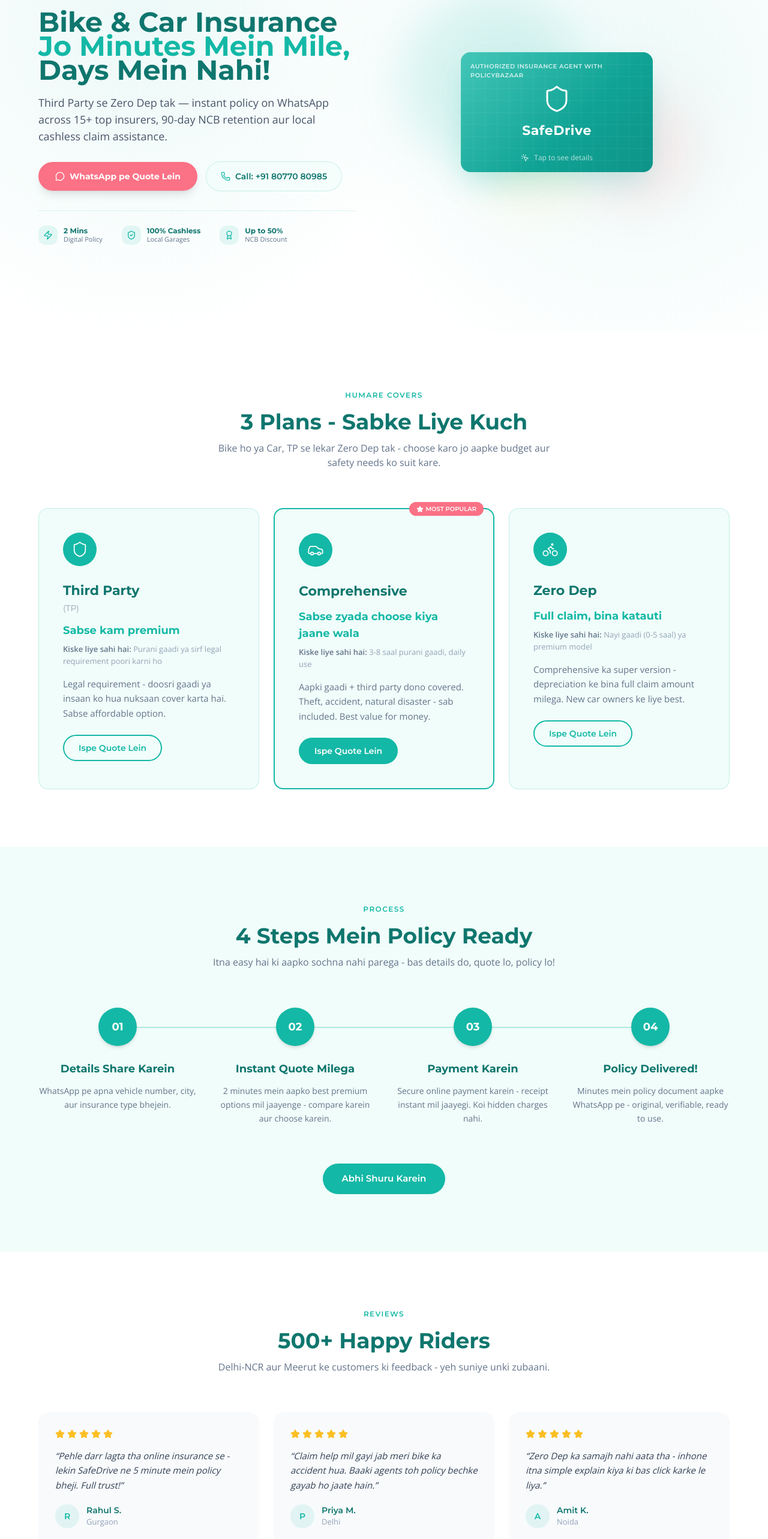
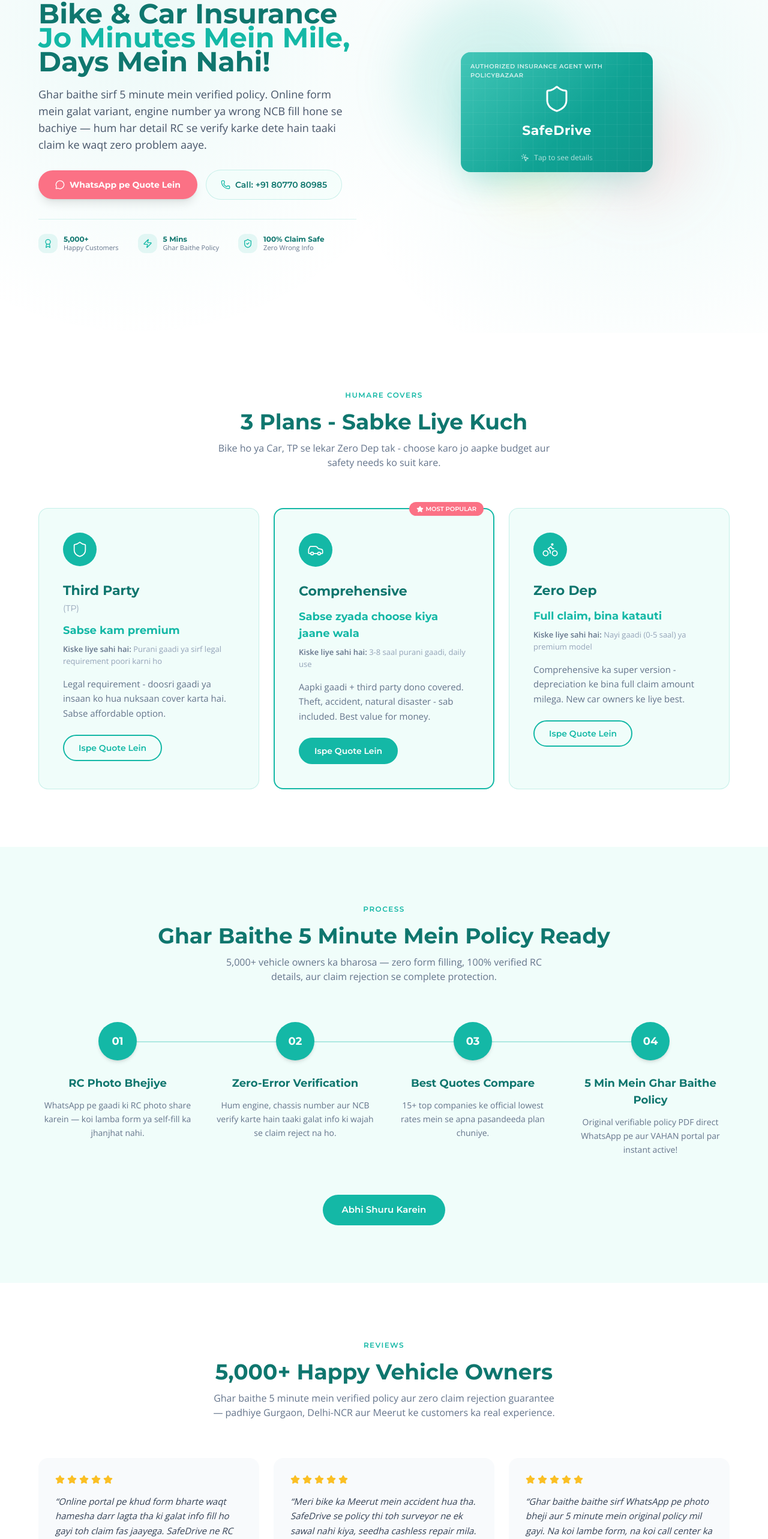
Before and after one commit to rahul867/safedrive-insurance-site, a React (Vite) app: page / in a window 1280 px wide. Shown: the part 181-2747 px from the top of the page at 60% size. Built offline with nearby package versions, Linux system fonts and the light colour scheme.

Commit message:
feat: integrate 5000+ customer proof and zero-error claim safety messaging

```diff
--- a/src/sections/HeroSection.tsx
+++ b/src/sections/HeroSection.tsx
@@ -41,7 +41,7 @@ export default function HeroSection() {
         <div ref={textRef} className="w-full md:w-1/2 md:max-w-[530px] text-center md:text-left z-20">
           <div className="inline-flex items-center gap-2 px-3.5 py-1.5 rounded-full bg-teal/10 border border-teal/20 text-teal text-xs font-bold uppercase tracking-wider mb-5">
             <span className="w-2 h-2 rounded-full bg-emerald-500 animate-pulse" />
-            Fastest Motor Insurance &bull; Gurgaon &bull; Delhi-NCR &bull; Meerut
+            5,000+ Happy Customers &bull; 5 Min Ghar Baithe Insurance
           </div>
 
           <h1 className="font-montserrat font-bold text-3xl sm:text-4xl md:text-[46px] leading-[1.12] text-teal-dark">
@@ -53,7 +53,7 @@ export default function HeroSection() {
           </h1>
 
           <p className="font-opensans text-base md:text-lg text-slate-600 mt-5 leading-relaxed">
-            Third Party se Zero Dep tak — instant policy on WhatsApp across 15+ top insurers, 90-day NCB retention aur local cashless claim assistance.
+            Ghar baithe sirf 5 minute mein verified policy. Online form mein galat variant, engine number ya wrong NCB fill hone se bachiye — hum har detail RC se verify karke dete hain taaki claim ke waqt zero problem aaye.
           </p>
 
           <div className="mt-7 flex flex-col sm:flex-row items-stretch sm:items-center justify-center md:justify-start gap-3.5">
@@ -80,11 +80,21 @@ export default function HeroSection() {
           <div className="mt-8 pt-6 border-t border-teal/15 flex items-center justify-center md:justify-start gap-6 sm:gap-8">
             <div className="flex items-center gap-2.5">
               <div className="w-8 h-8 rounded-lg bg-teal/10 text-teal flex items-center justify-center flex-shrink-0">
+                <Award className="w-4 h-4" />
+              </div>
+              <div className="text-left">
+                <span className="block font-montserrat font-bold text-xs text-teal-dark leading-tight">5,000+</span>
+                <span className="block font-opensans text-[11px] text-slate-500 leading-tight">Happy Customers</span>
+              </div>
+            </div>
+
+            <div className="flex items-center gap-2.5">
+              <div className="w-8 h-8 rounded-lg bg-teal/10 text-teal flex items-center justify-center flex-shrink-0">
                 <Zap className="w-4 h-4" />
               </div>
               <div className="text-left">
-                <span className="block font-montserrat font-bold text-xs text-teal-dark leading-tight">2 Mins</span>
-                <span className="block font-opensans text-[11px] text-slate-500 leading-tight">Digital Policy</span>
+                <span className="block font-montserrat font-bold text-xs text-teal-dark leading-tight">5 Mins</span>
+                <span className="block font-opensans text-[11px] text-slate-500 leading-tight">Ghar Baithe Policy</span>
               </div>
             </div>
 
@@ -93,18 +103,8 @@ export default function HeroSection() {
                 <ShieldCheck className="w-4 h-4" />
               </div>
               <div className="text-left">
-                <span className="block font-montserrat font-bold text-xs text-teal-dark leading-tight">100% Cashless</span>
-                <span className="block font-opensans text-[11px] text-slate-500 leading-tight">Local Garages</span>
-              </div>
-            </div>
-
-            <div className="flex items-center gap-2.5">
-              <div className="w-8 h-8 rounded-lg bg-teal/10 text-teal flex items-center justify-center flex-shrink-0">
-                <Award className="w-4 h-4" />
-              </div>
-              <div className="text-left">
-                <span className="block font-montserrat font-bold text-xs text-teal-dark leading-tight">Up to 50%</span>
-                <span className="block font-opensans text-[11px] text-slate-500 leading-tight">NCB Discount</span>
+                <span className="block font-montserrat font-bold text-xs text-teal-dark leading-tight">100% Claim Safe</span>
+                <span className="block font-opensans text-[11px] text-slate-500 leading-tight">Zero Wrong Info</span>
               </div>
             </div>
           </div>
--- a/src/sections/HowItWorksSection.tsx
+++ b/src/sections/HowItWorksSection.tsx
@@ -9,23 +9,23 @@ gsap.registerPlugin(ScrollTrigger);
 const steps = [
   {
     number: '01',
-    title: 'Details Share Karein',
-    description: 'WhatsApp pe apna vehicle number, city, aur insurance type bhejein.',
+    title: 'RC Photo Bhejiye',
+    description: 'WhatsApp pe gaadi ki RC photo share karein — koi lamba form ya self-fill ka jhanjhat nahi.',
   },
   {
     number: '02',
-    title: 'Instant Quote Milega',
-    description: '2 minutes mein aapko best premium options mil jaayenge - compare karein aur choose karein.',
+    title: 'Zero-Error Verification',
+    description: 'Hum engine, chassis number aur NCB verify karte hain taaki galat info ki wajah se claim reject na ho.',
   },
   {
     number: '03',
-    title: 'Payment Karein',
-    description: 'Secure online payment karein - receipt instant mil jaayegi. Koi hidden charges nahi.',
+    title: 'Best Quotes Compare',
+    description: '15+ top companies ke official lowest rates mein se apna pasandeeda plan chuniye.',
   },
   {
     number: '04',
-    title: 'Policy Delivered!',
-    description: 'Minutes mein policy document aapke WhatsApp pe - original, verifiable, ready to use.',
+    title: '5 Min Mein Ghar Baithe Policy',
+    description: 'Original verifiable policy PDF direct WhatsApp pe aur VAHAN portal par instant active!',
   },
 ];
 
@@ -78,8 +78,8 @@ export default function HowItWorksSection() {
         <div className="section-heading">
           <SectionHeading
             label="PROCESS"
-            title="4 Steps Mein Policy Ready"
-            body="Itna easy hai ki aapko sochna nahi parega - bas details do, quote lo, policy lo!"
+            title="Ghar Baithe 5 Minute Mein Policy Ready"
+            body="5,000+ vehicle owners ka bharosa — zero form filling, 100% verified RC details, aur claim rejection se complete protection."
           />
         </div>
 
--- a/src/sections/ReviewsSection.tsx
+++ b/src/sections/ReviewsSection.tsx
@@ -8,32 +8,32 @@ gsap.registerPlugin(ScrollTrigger);
 
 const testimonials = [
   {
-    quote: 'Pehle darr lagta tha online insurance se - lekin SafeDrive ne 5 minute mein policy bheji. Full trust!',
+    quote: 'Online portal pe khud form bharte waqt hamesha darr lagta tha ki galat info fill ho gayi toh claim fas jaayega. SafeDrive ne RC dekhkar 5 min mein verified policy bhej di!',
     name: 'Rahul S.',
     location: 'Gurgaon',
   },
   {
-    quote: 'Claim help mil gayi jab meri bike ka accident hua. Baaki agents toh policy bechke gayab ho jaate hain.',
+    quote: 'Meri bike ka Meerut mein accident hua tha. SafeDrive se policy thi toh surveyor ne ek sawal nahi kiya, seedha cashless repair mila. 100% genuine!',
+    name: 'Sneha R.',
+    location: 'Meerut',
+  },
+  {
+    quote: 'Ghar baithe baithe sirf WhatsApp pe photo bheji aur 5 minute mein original policy mil gayi. Na koi lambe form, na koi call center ka chakkar.',
+    name: 'Vikram T.',
+    location: 'Delhi-NCR',
+  },
+  {
+    quote: 'Pehle dealer se mehnge mein leta tha. Inhone showroom se 30% saste mein wahi same company ka Zero Dep cover ghar baithe arrange karwa diya.',
+    name: 'Amit K.',
+    location: 'Noida',
+  },
+  {
+    quote: 'Previous NCB verify karke pura 50% discount dilwaya. Agar online khud karta toh galti se zero NCB ho jaata aur 6,000 ka nuksan hota.',
     name: 'Priya M.',
     location: 'Delhi',
   },
   {
-    quote: 'Zero Dep ka samajh nahi aata tha - inhone itna simple explain kiya ki bas click karke le liya.',
-    name: 'Amit K.',
-    location: 'Noida',
-  },
-  {
-    quote: 'Renewal ka reminder aaya WhatsApp pe - ek click mein ho gaya. Kitna easy hai yaar!',
-    name: 'Sneha R.',
-    location: 'Meerut',
-  },
-  {
-    quote: 'Price compare kiya Policybazaar pe - same rate yahan se liya aur help bhi mili.',
-    name: 'Vikram T.',
-    location: 'Gurgaon',
-  },
-  {
-    quote: 'Office se nikalte time form fill kiya, ghar pahunchne tak policy aa gayi. Speed!',
+    quote: 'Office se nikalte time message kiya, 5 minute mein policy WhatsApp pe aa gayi. Superfast aur reliable service!',
     name: 'Neha B.',
     location: 'Faridabad',
   },
@@ -88,8 +88,8 @@ export default function ReviewsSection() {
         <div className="section-heading">
           <SectionHeading
             label="REVIEWS"
-            title="500+ Happy Riders"
-            body="Delhi-NCR aur Meerut ke customers ki feedback - yeh suniye unki zubaani."
+            title="5,000+ Happy Vehicle Owners"
+            body="Ghar baithe 5 minute mein verified policy aur zero claim rejection guarantee — padhiye Gurgaon, Delhi-NCR aur Meerut ke customers ka real experience."
           />
         </div>
 
```
Also changed, not shown: content/blog/insurance-policy-galat-information-claim-reject-bachav.md (added, +73 -0 lines), 1 other file (tests, documents, lock files or other folders).
